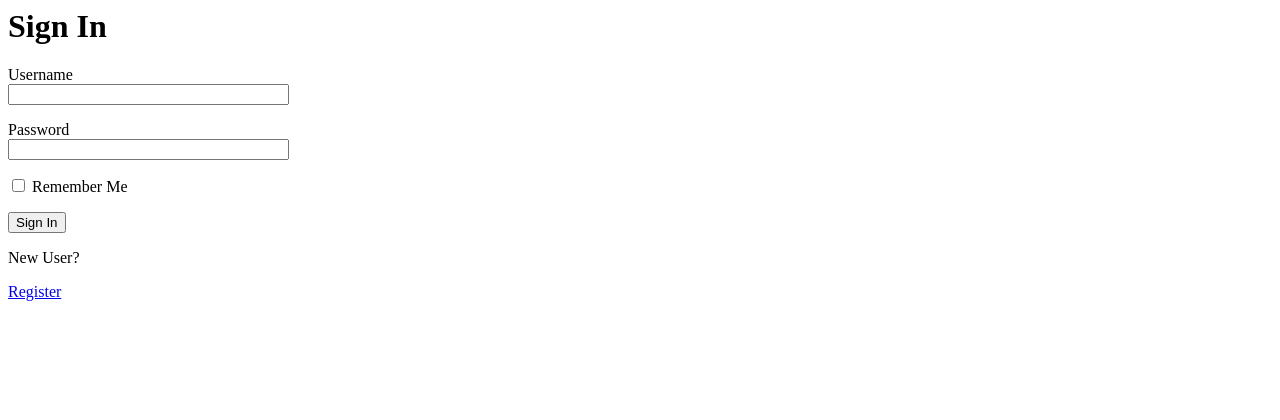
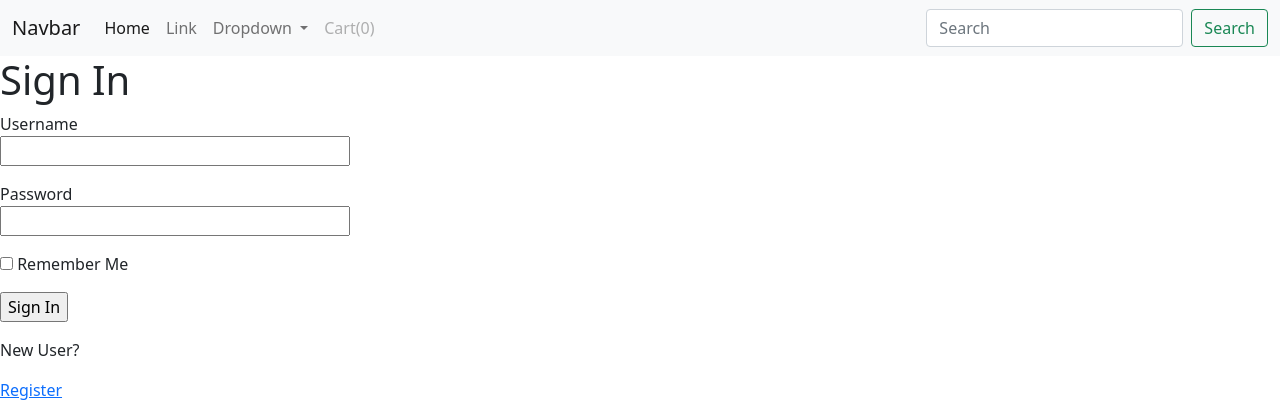
Before and after one commit to jagz97/Cmpe131-Team-6, a Flask app: page /login in a window 1280 px wide. Shown: the top 420 px of the page. Run offline with Flask 2, Linux system fonts and the light colour scheme; some libraries are stand-ins or nearby versions.

Commit message:
routed the home in top bar

```diff
--- a/app/templates/base.html
+++ b/app/templates/base.html
@@ -20,7 +20,7 @@
       <div class="collapse navbar-collapse" id="navbarSupportedContent">
         <ul class="navbar-nav me-auto mb-2 mb-lg-0">
           <li class="nav-item">
-            <a class="nav-link active" aria-current="page" href="#">Home</a>
+            <a class="nav-link active" aria-current="page" href="/">Home</a>
           </li>
           <li class="nav-item">
             <a class="nav-link" href="#">Link</a>
--- a/app/templates/login.html
+++ b/app/templates/login.html
@@ -1,3 +1,7 @@
+{% extends "base.html" %}
+
+{% block content %}
+
 <h1>Sign In</h1>
 {% with messages = get_flashed_messages() %}
 {% if messages %}
@@ -23,3 +27,5 @@
     </form>
     <p>New User?</p>
     <a href="{{ url_for('signup')}}">Register</a>
+
+{% endblock content %}
```
